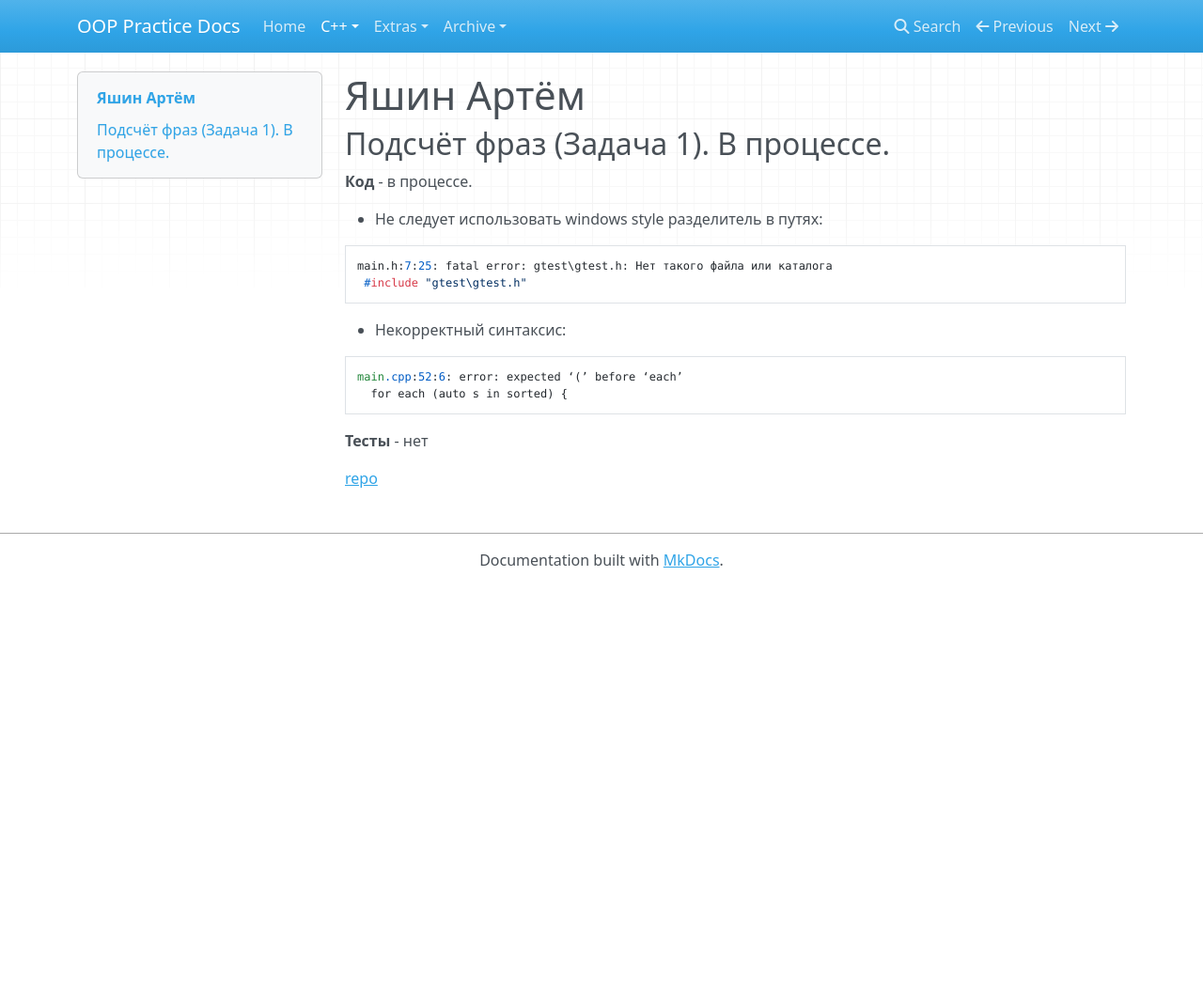
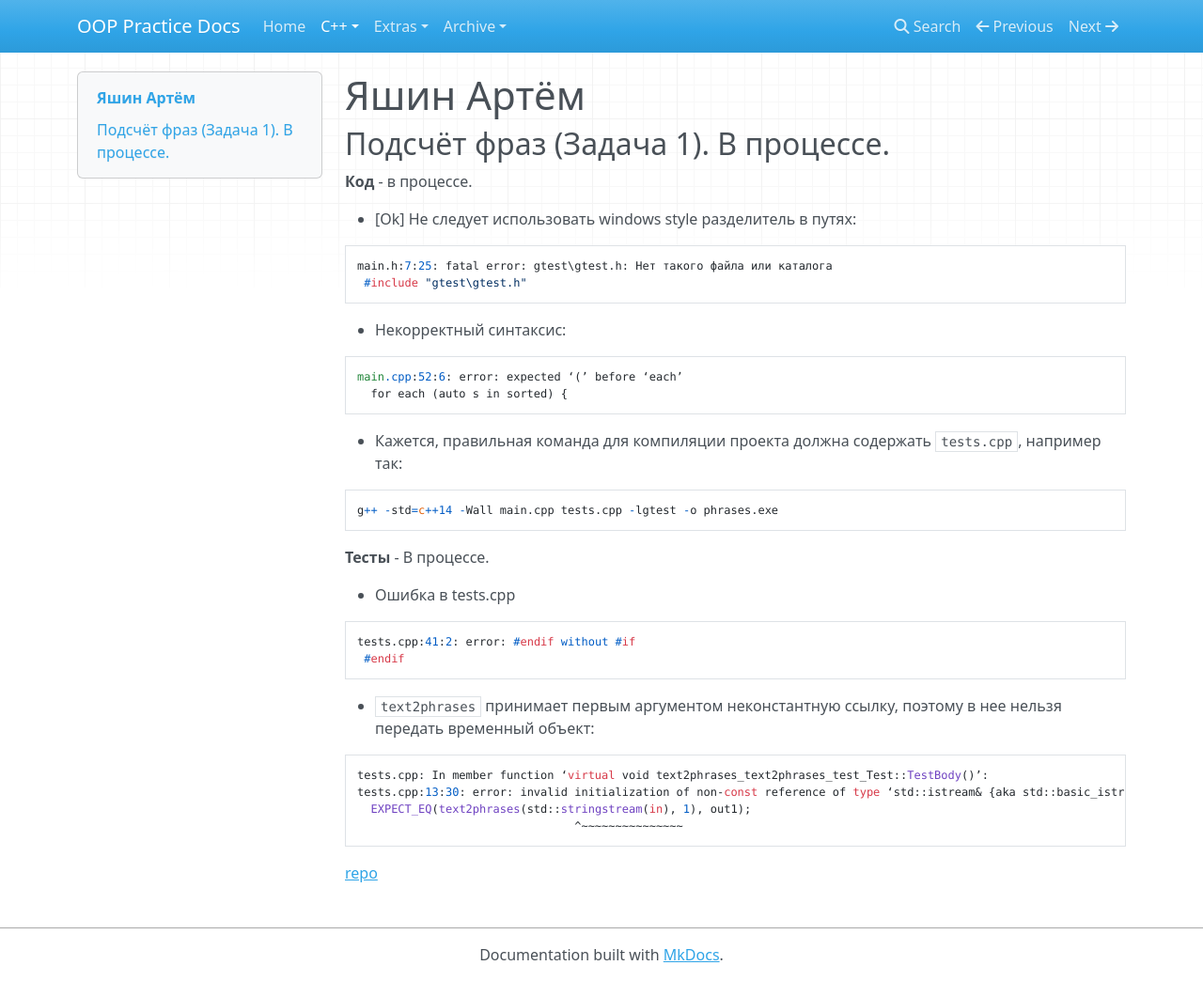
Before and after one commit to avoronkov/oop, an MkDocs documentation site: the page built from docs/2017.cpp/results/yashin.md, in a window 1280 px wide and 1044 px high. Shown: the whole window at 94% size. Built offline with MkDocs 1.6.1, drawn with Linux system fonts in a browser that asks for light colours; nearby versions of some CDN libraries; old or Windows-style settings are respelled for this version of MkDocs.

Commit message:
update results

````diff
--- a/docs/2017.cpp/results/yashin.md
+++ b/docs/2017.cpp/results/yashin.md
@@ -4,7 +4,7 @@
 
 **Код** - в процессе.
 
-- Не следует использовать windows style разделитель в путях:
+- [Ok] Не следует использовать windows style разделитель в путях:
 ```
 main.h:7:25: fatal error: gtest\gtest.h: Нет такого файла или каталога
  #include "gtest\gtest.h"
@@ -15,6 +15,26 @@ main.cpp:52:6: error: expected ‘(’ before ‘each’
   for each (auto s in sorted) {
 ```
 
-**Тесты** - нет
+- Кажется, правильная команда для компиляции проекта должна содержать `tests.cpp`, например так:
+```
+g++ -std=c++14 -Wall main.cpp tests.cpp -lgtest -o phrases.exe
+```
+
+
+**Тесты** - В процессе.
+
+- Ошибка в tests.cpp
+```
+tests.cpp:41:2: error: #endif without #if
+ #endif
+```
+
+- `text2phrases` принимает первым аргументом неконстантную ссылку, поэтому в нее нельзя передать временный объект:
+```
+tests.cpp: In member function ‘virtual void text2phrases_text2phrases_test_Test::TestBody()’:
+tests.cpp:13:30: error: invalid initialization of non-const reference of type ‘std::istream& {aka std::basic_istream<char>&}’ from an rvalue of type ‘std::basic_istream<char>’
+  EXPECT_EQ(text2phrases(std::stringstream(in), 1), out1);
+                                ^~~~~~~~~~~~~~~~
+```
 
 [repo](https://bitbucket.org/yashin_oop/nsu_oop)
````
Also changed, not shown: docs/2017.cpp/results/petin.md (+8 -2 lines), docs/index.md (+1 -1 lines).
